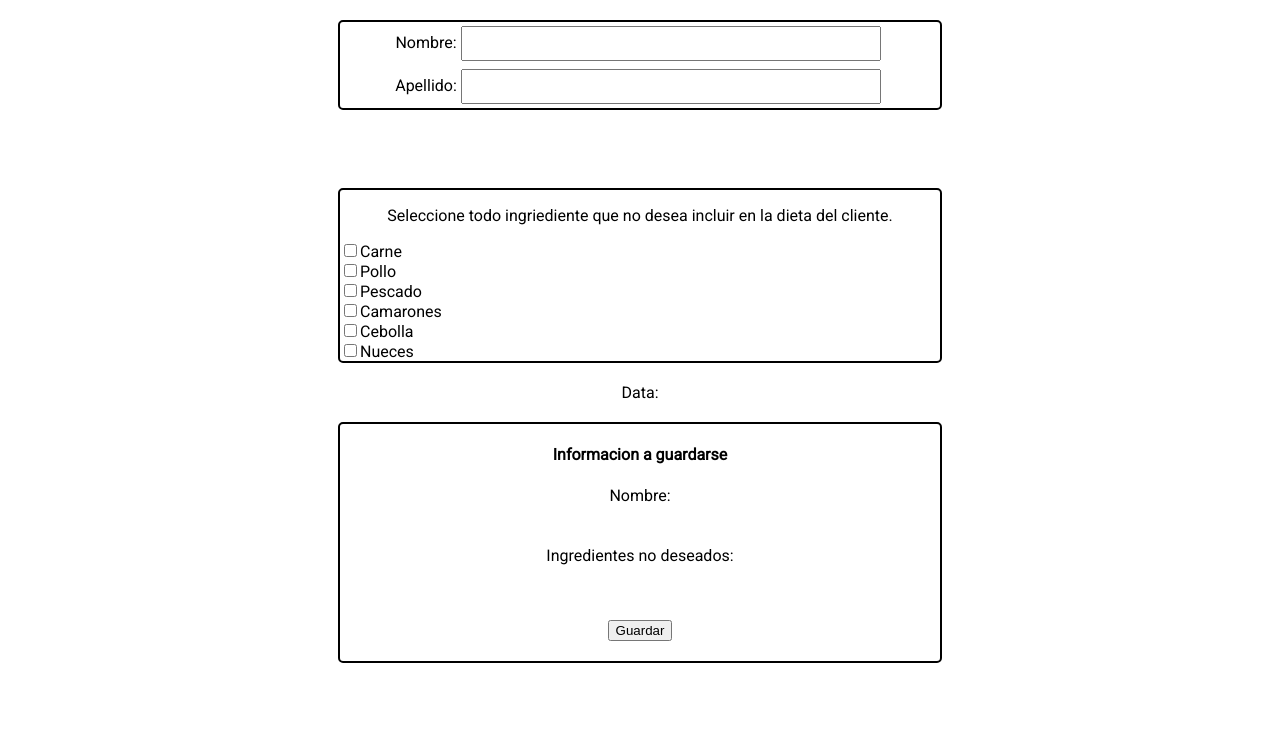
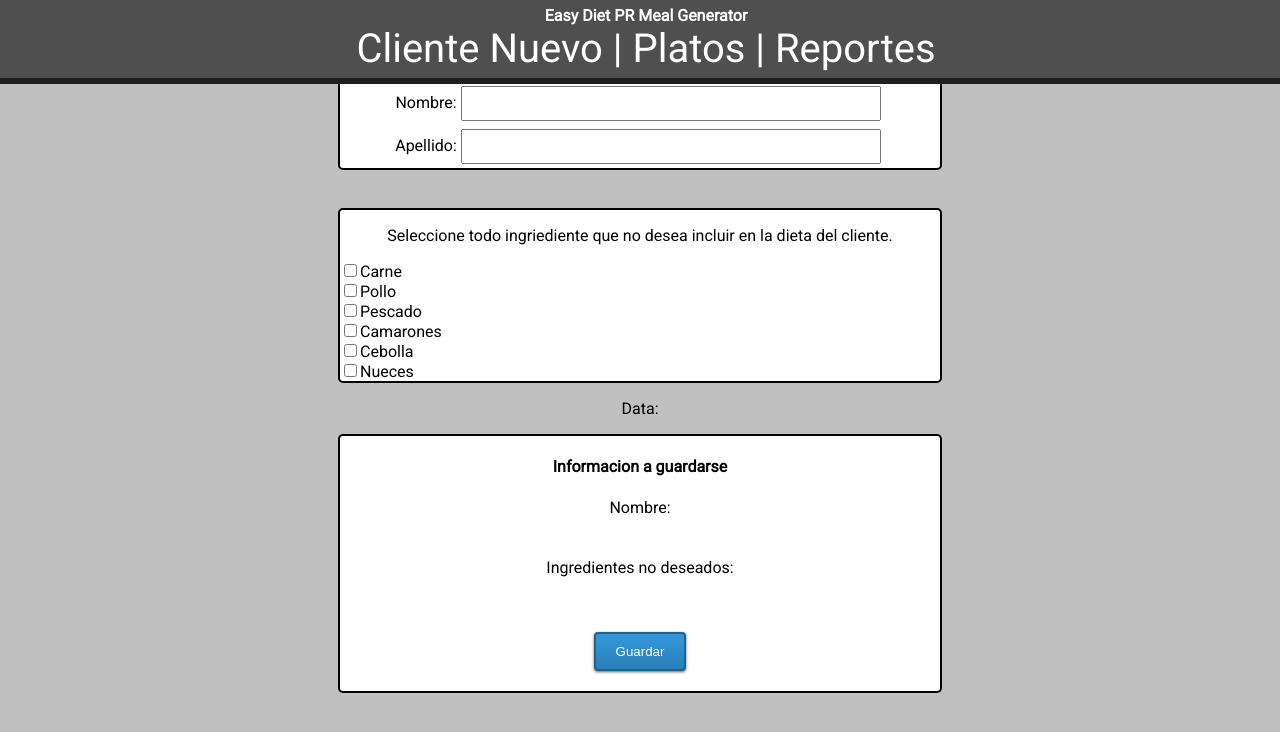
Before and after one commit to developer787/easydiet_frontend, a React (Create React App) app: page / in a window 1280 px wide. Shown: the top 732 px of the page. Built offline with nearby package versions, Linux system fonts and the light colour scheme; what bson-objectid would draw is missing.

Commit message:
Header component added

```diff
--- a/src/App.js
+++ b/src/App.js
@@ -1,11 +1,13 @@
 import React, { Component } from 'react'
 import NewCustomerForm from './components/NewCustomerForm'
+import Header from './components/Header'
 import './App.css';
 
 class App extends Component {
   render() {
     return (
       <div className="App">
+        <Header />
 			  <NewCustomerForm />
       </div>
     );
--- /dev/null
+++ b/src/components/Header.css
@@ -0,0 +1,12 @@
+.header {
+  background-color: #4F4F4F;
+  border-bottom: 6px solid #1F1F1F;
+  color: #FFFFFF;
+  padding: 6px;
+  position: fixed;
+  top: 0px;
+  width: 100%;
+}
+.header span {
+  font-size: 5vmin;
+}
--- /dev/null
+++ b/src/components/Header.js
@@ -0,0 +1,19 @@
+import React from 'react'
+import './Header.css'
+const items = ['Cliente Nuevo | ', 'Platos | ', 'Reportes']
+
+const createNav = label => (
+    <span key={label}>
+    {label}
+    </span>
+  )
+const createNavbar = () => (
+    items.map(createNav)
+)
+const Header = ()=>
+  <div className='header'>
+   <strong>Easy Diet PR Meal Generator</strong>
+   <br />
+   {createNavbar()}
+  </div>
+export default Header
--- a/src/components/NewCustomerForm.css
+++ b/src/components/NewCustomerForm.css
@@ -4,10 +4,34 @@
   max-width: 600px;
   margin: 0 auto;
   border-radius: 5px;
-  margin-top: 20px;
-  margin-bottom: 20px;
+  background-color: #FFFFFF;
+}
+.saved {
+  border: 2px solid #4FF27F;
+  width: 95%;
+  max-width: 600px;
+  margin: 0 auto;
+  border-radius: 5px;
+  background-color: #FFFFFF;
 }
 .default button[type=submit]{
+  background: #3498db;
+  background-image: -webkit-linear-gradient(top, #3498db, #2980b9);
+  background-image: -moz-linear-gradient(top, #3498db, #2980b9);
+  background-image: -ms-linear-gradient(top, #3498db, #2980b9);
+  background-image: -o-linear-gradient(top, #3498db, #2980b9);
+  background-image: linear-gradient(to bottom, #3498db, #2980b9);
+  -webkit-border-radius: 4;
+  -moz-border-radius: 4;
+  border-radius: 4px;
+  -webkit-box-shadow: 0px 1px 3px #666666;
+  -moz-box-shadow: 0px 1px 3px #666666;
+  box-shadow: 0px 1px 3px #666666;
+  font-family: Arial;
+  color: #ffffff;
+  padding: 10px 20px 10px 20px;
+  border: solid #1f628d 2px;
+  text-decoration: none;
   margin: 20px;
 }
 .default input[type=text] {
--- a/src/components/NewCustomerForm.js
+++ b/src/components/NewCustomerForm.js
@@ -3,7 +3,8 @@ import './NewCustomerForm.css'
 import SubmitButton from './SubmitButton'
 import Checkbox from './Checkbox'
 import ObjectID from 'bson-objectid'
-const id = ObjectID.generate()
+const time = Date.now()
+const id = ObjectID.generate(time)
 
 const items = [
   'Carne',
@@ -71,7 +72,9 @@ class NewCustomerForm extends React.Component {
       return response.json();
     })
     .then(function(data) {
-      self.setState({ response: data.body });
+      self.setState({
+        response: data,
+        formStatus: 'saved'});
     });
   }
   handleInputChange(event) {
@@ -97,7 +100,7 @@ class NewCustomerForm extends React.Component {
       }
     } else {
       this.selectedCheckboxes.add(label);
-      Alergias.push(label)
+      Alergias.push(label.toLowerCase())
       this.setState({alergias: Alergias})
     }
   }
--- a/src/index.css
+++ b/src/index.css
@@ -3,4 +3,6 @@ body {
   margin: 0;
   padding: 0;
   font-family: Roboto;
+  background-color: #C0C0C0;
+  padding-top: 80px;
 }
```
